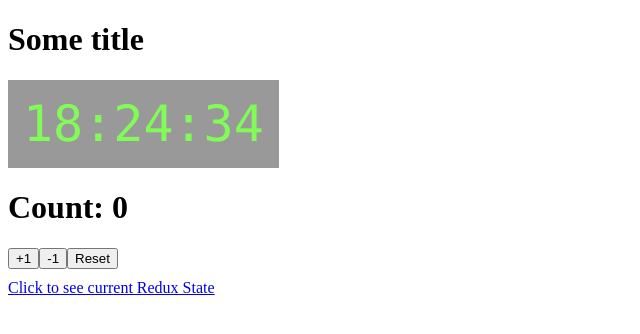
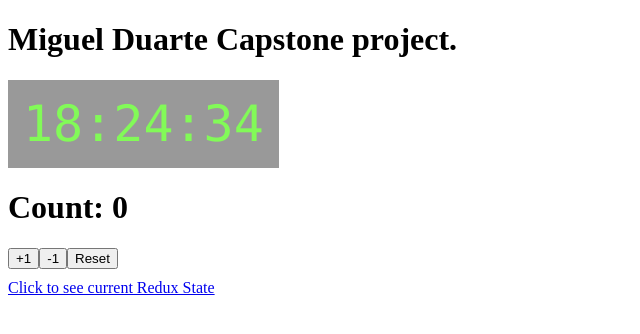
Before and after one commit to hojarasca/ketran, a Next.js app in the folder ketran-webapp/: page / in a window 1280 px wide. Shown: the top 334 px of the page, without its empty margins (0-640 px from the left). Built offline with nearby package versions, Linux system fonts and the light colour scheme.

Commit message:
Better title

```diff
--- a/ketran-webapp/pages/index.js
+++ b/ketran-webapp/pages/index.js
@@ -12,7 +12,7 @@ const Index = () => {
 
   return (
     <>
-      <h1>Some title</h1>
+      <h1>Miguel Duarte Capstone project.</h1>
       <Examples />
       <Link href='/show-redux-state'>
         <a>Click to see current Redux State</a>
```
